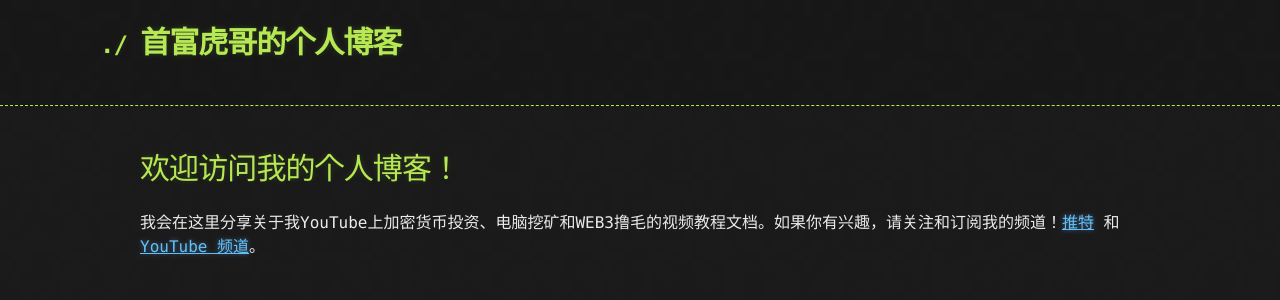
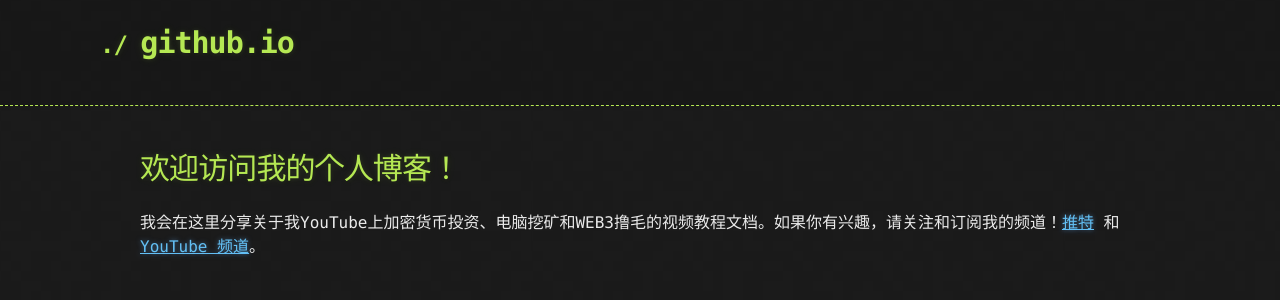
Before and after one commit to hugevip/github.io, a Jekyll site: the page built from index.md, in a window 1280 px wide. Shown: the top 300 px of the page. Built offline with Jekyll 4.4.1, drawn with Linux system fonts in a browser that asks for light colours; the repository's description, which GitHub fills in, is left out.

Commit message:
Update _config.yml

```diff
--- a/_config.yml
+++ b/_config.yml
@@ -1,4 +1,3 @@
-title: "首富虎哥的个人博客"
 baseurl: ""
 url: "https://hugevip.github.io/blog"
 theme: jekyll-theme-hacker
```
